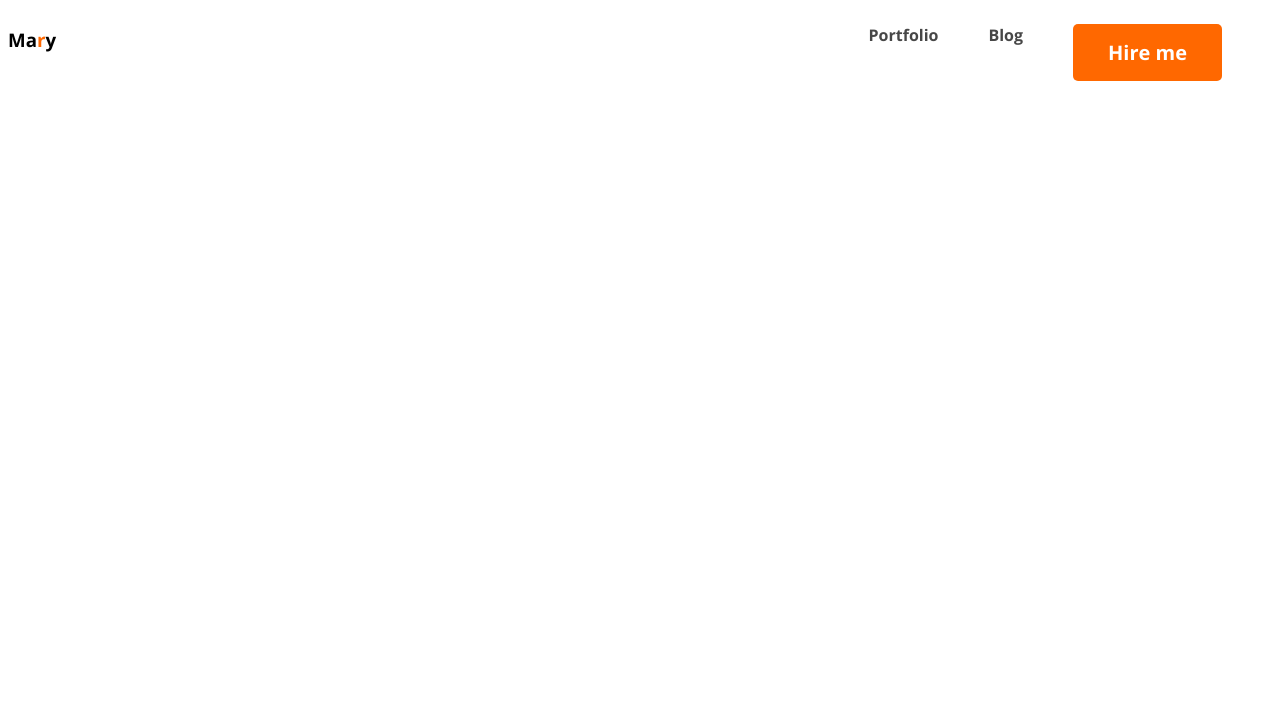
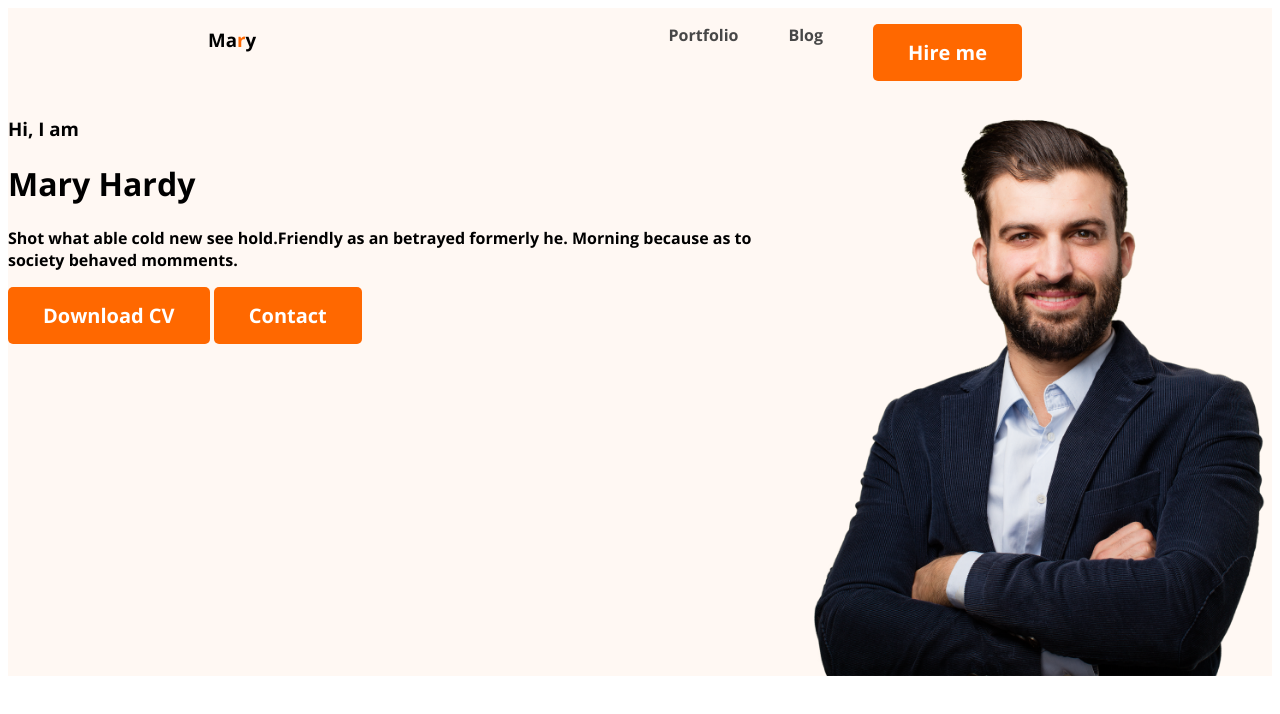
Before and after one commit to JubairBinSayeed/A-beautiful-portfolio-website, a plain HTML site: page index.html in a window 1280 px wide. Drawn offline with nearby package versions, Linux system fonts and the light colour scheme.

Commit message:
added files

```diff
--- a/index.html
+++ b/index.html
@@ -10,6 +10,7 @@
 <link href="https://fonts.googleapis.com/css2?family=Open+Sans:wght@700;800&display=swap" rel="stylesheet">
 </head>
 <body>
+    <header class="header">
     <main>
         <nav>
             <h3 class="k">Ma<span id="c">r</span>y</h3>
@@ -19,6 +20,17 @@
                     <li><button>Hire me</button></li>
             </ul>
         </nav>
+        <div class="banner">
+            <div>
+                <h3 class="banner-greeting">Hi, I am</h3>
+                <h1 class="banner-title">Mary Hardy</h1>
+                <p>Shot what able cold new see hold.Friendly as an betrayed formerly he. Morning because as to society behaved momments.</p>
+                <button class="o">Download CV</button>
+                <button class="o">Contact</button>
+           </div>
+           <img src="images/hardy.png" alt="" class="profile-pic">
+           </div>
     </main>
+</header>
 </body>
 </html>
--- a/style.css
+++ b/style.css
@@ -4,6 +4,7 @@
 nav {
     display: flex;
     justify-content: space-between;
+    margin: 0 200px;
 
 }
 .a{
@@ -35,5 +36,28 @@ nav button{
     font-weight: 700;
     color: white;
     padding: 15px 35px;
+}
+.header{
+    background-color: #fff8f3;
+}
+.o{
+    background-color: #ff6800;
+    border-radius: 5px;
+    border: 0;
+    font-size: 20px;
+    font-weight: 700;
+    color: white;
+    padding: 15px 35px;
+}
+.bannner{
+    padding: 30px 30px 30px 150px;
+    align-items: center;
+   display: flex;
+}
+.banner .profile-pic{
+    width: 500px;
 
 }
+.banner{
+    display: flex;
+}
```
Also changed, not shown: images/developer.png (added), images/hardy.png (added), images/header_bg.png (added), images/icons/facebook.png (added), images/icons/insta.png (added), images/icons/js.png (added), images/icons/mongo.png (added), images/icons/nodejs.png (added), images/icons/react.png (added), images/icons/twitter.png (added).
